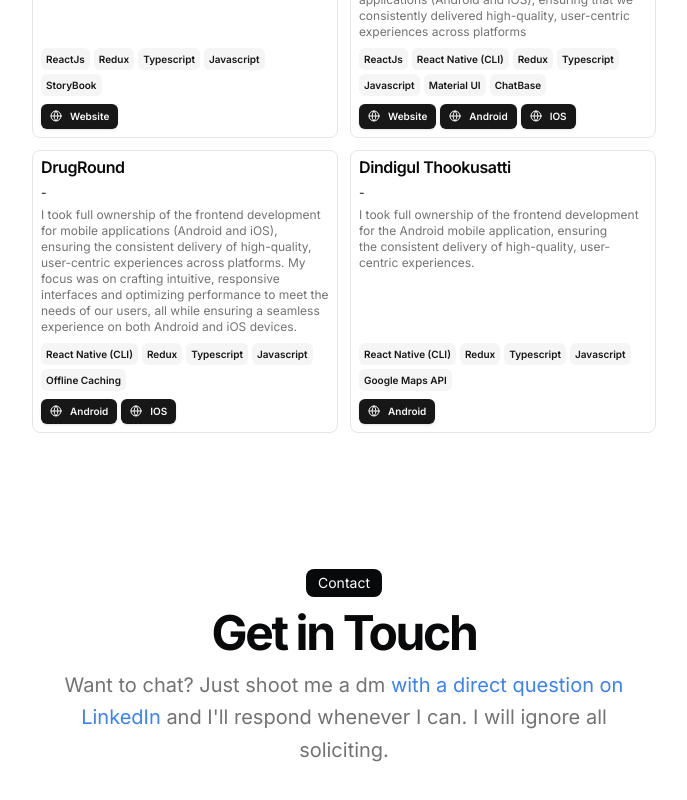
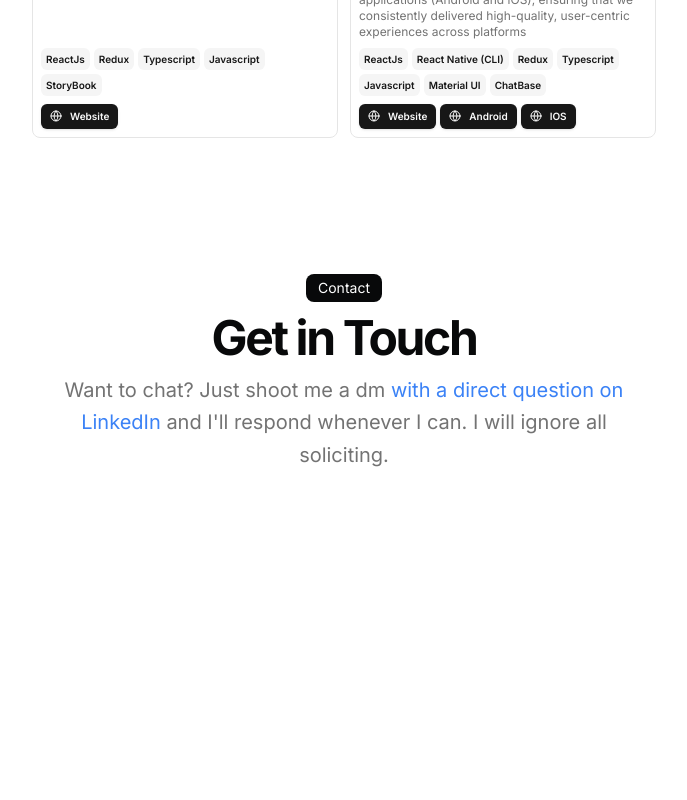
Before and after one commit to Arulraj-a2b/portfolio, a Next.js app: page / in a window 1280 px wide. Shown: the part 2074-2874 px from the top of the page, without its empty margins (296-983 px from the left). After the commit the page ends 2695 px from the top, so only its background shows below. Built offline with nearby package versions, Linux system fonts and the light colour scheme.

Commit message:
fix resume

```diff
--- a/src/data/resume.tsx
+++ b/src/data/resume.tsx
@@ -289,58 +289,58 @@ export const DATA = {
       image: "",
       video: "/testosteronology.mov",
     },
-    {
-      title: "DrugRound",
-      href: "https://play.google.com/store/apps/details?id=com.drug_round",
-      dates: "-",
-      active: true,
-      description:
-        "I took full ownership of the frontend development for mobile applications (Android and iOS), ensuring the consistent delivery of high-quality, user-centric experiences across platforms. My focus was on crafting intuitive, responsive interfaces and optimizing performance to meet the needs of our users, all while ensuring a seamless experience on both Android and iOS devices.",
-      technologies: [
-        "React Native (CLI)",
-        "Redux",
-        "Typescript",
-        "Javascript",
-        "Offline Caching",
-      ],
-      links: [
-        {
-          type: "Android",
-          href: "https://play.google.com/store/apps/details?id=com.drug_round",
-          icon: <Icons.globe className="size-3" />,
-        },
-        {
-          type: "IOS",
-          href: "https://apps.apple.com/in/app/druground/id1527065049",
-          icon: <Icons.globe className="size-3" />,
-        },
-      ],
-      image: "",
-      // video: "/testosteronology.mov",
-    },
-    {
-      title: "Dindigul Thookusatti",
-      href: "https://play.google.com/store/apps/details?id=com.thooku_satti",
-      dates: "-",
-      active: true,
-      description:
-        "I took full ownership of the frontend development for the Android mobile application, ensuring the consistent delivery of high-quality, user-centric experiences.",
-      technologies: [
-        "React Native (CLI)",
-        "Redux",
-        "Typescript",
-        "Javascript",
-        "Google Maps API",
-      ],
-      links: [
-        {
-          type: "Android",
-          href: "https://play.google.com/store/apps/details?id=com.thooku_satti",
-          icon: <Icons.globe className="size-3" />,
-        },
-      ],
-      image: "",
-      // video: "/testosteronology.mov",
-    },
+    // {
+    //   title: "DrugRound",
+    //   href: "https://play.google.com/store/apps/details?id=com.drug_round",
+    //   dates: "-",
+    //   active: true,
+    //   description:
+    //     "I took full ownership of the frontend development for mobile applications (Android and iOS), ensuring the consistent delivery of high-quality, user-centric experiences across platforms. My focus was on crafting intuitive, responsive interfaces and optimizing performance to meet the needs of our users, all while ensuring a seamless experience on both Android and iOS devices.",
+    //   technologies: [
+    //     "React Native (CLI)",
+    //     "Redux",
+    //     "Typescript",
+    //     "Javascript",
+    //     "Offline Caching",
+    //   ],
+    //   links: [
+    //     {
+    //       type: "Android",
+    //       href: "https://play.google.com/store/apps/details?id=com.drug_round",
+    //       icon: <Icons.globe className="size-3" />,
+    //     },
+    //     {
+    //       type: "IOS",
+    //       href: "https://apps.apple.com/in/app/druground/id1527065049",
+    //       icon: <Icons.globe className="size-3" />,
+    //     },
+    //   ],
+    //   image: "",
+    //   // video: "/testosteronology.mov",
+    // },
+    // {
+    //   title: "Dindigul Thookusatti",
+    //   href: "https://play.google.com/store/apps/details?id=com.thooku_satti",
+    //   dates: "-",
+    //   active: true,
+    //   description:
+    //     "I took full ownership of the frontend development for the Android mobile application, ensuring the consistent delivery of high-quality, user-centric experiences.",
+    //   technologies: [
+    //     "React Native (CLI)",
+    //     "Redux",
+    //     "Typescript",
+    //     "Javascript",
+    //     "Google Maps API",
+    //   ],
+    //   links: [
+    //     {
+    //       type: "Android",
+    //       href: "https://play.google.com/store/apps/details?id=com.thooku_satti",
+    //       icon: <Icons.globe className="size-3" />,
+    //     },
+    //   ],
+    //   image: "",
+    //   // video: "/testosteronology.mov",
+    // },
   ],
 } as const;
```
